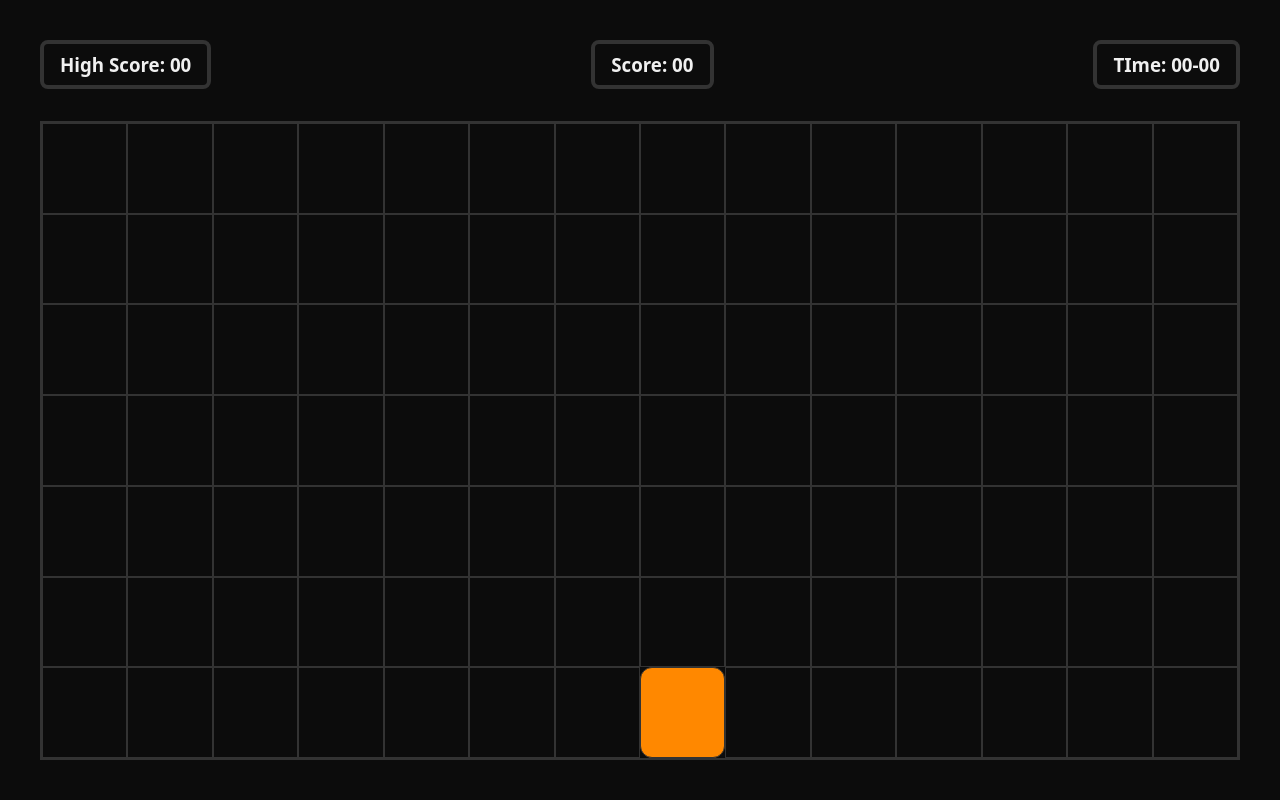
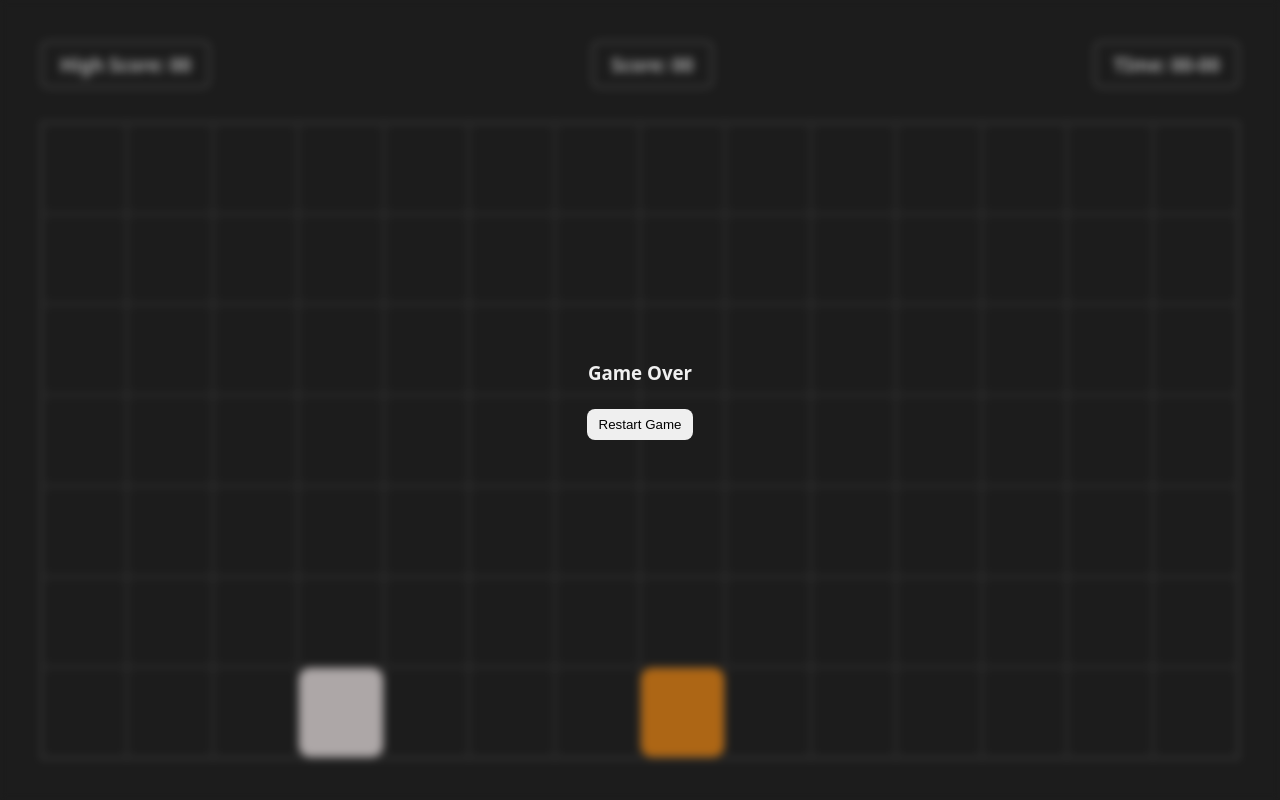
Before and after one commit to Somnath009/Snake_Game, a plain HTML site: page index.html in a window 1280 px wide. Both pictures are taken after a click on the button "Start Game". Drawn offline with Linux system fonts and the light colour scheme.

Commit message:
Add Game Start and Game Restart Modals

```diff
--- a/index.html
+++ b/index.html
@@ -27,6 +27,10 @@
                 <h3>Wellcome to Snake Game</h3>
                 <button class="btn btn-start">Start Game</button>
             </div>
+            <div class="game-over">
+                <h3>Game Over</h3>
+                <button class="btn btn-restart">Restart Game</button>
+            </div>
         </div>
     </main>
     <script src="script.js"></script>
--- a/script.js
+++ b/script.js
@@ -1,24 +1,20 @@
 const board = document.querySelector(".board");
 const startButton = document.querySelector(".btn-start");
 const modal = document.querySelector(".modal")
+const startGameModal = document.querySelector(".start-game");
+const gameOverModal = document.querySelector(".game-over");
+const restartButton = document.querySelector(".btn-restart");
+
 
 const blockHeight = 80;
 const blockWidth = 80;
 
 const blocks = [];
-const snake = [
+let snake = [
   {
     x: 1,
     y: 3,
-  },
-  {
-    x: 1,
-    y: 4,
-  },
-  {
-    x: 1,
-    y: 5,
-  },
+  }
 ];
 
 let direction = "down"
@@ -60,8 +56,13 @@ function render(){
   }
 
   if(head.x < 0 || head.x >= rows || head.y < 0 || head.y >= cols){
-    alert("Game Over");
     clearInterval(intervalId);
+
+    modal.style.display = "flex";
+    startGameModal.style.display = "none";
+    gameOverModal.style.display = "flex";
+
+    return;
   }
 
   if(head.x == food.x && head.y == food.y){
@@ -97,6 +98,23 @@ startButton.addEventListener("click", () => {
   intervalId = setInterval(() => { render() }, 300);
 })
 
+restartButton.addEventListener("click", restartGame)
+
+function restartGame(){
+
+  blocks[`${food.x}-${food.y}`].classList.remove("food");
+  snake.forEach((segment) => {
+    blocks[`${segment.x}-${segment.y}`].classList.remove("fill")
+  })
+
+  modal.style.display = "none";
+  snake = [{x: 1, y: 3}];
+  direction = "down"
+  food = {x: Math.floor(Math.random()*rows), y: Math.floor(Math.random()*cols)};
+  intervalId = setInterval(() => { render() }, 300);
+
+}
+
 addEventListener("keydown", (dets) => {
   if(dets.key == "ArrowUp"){
     direction = "up";
--- a/style.css
+++ b/style.css
@@ -126,3 +126,11 @@ section .infos{
     align-items: center;
     gap: var(--space-lg)
 }
+
+.modal .game-over{
+    display: flex;
+    flex-direction: column;
+    align-items: center;
+    gap: var(--space-lg);
+    display: none;
+}
```
